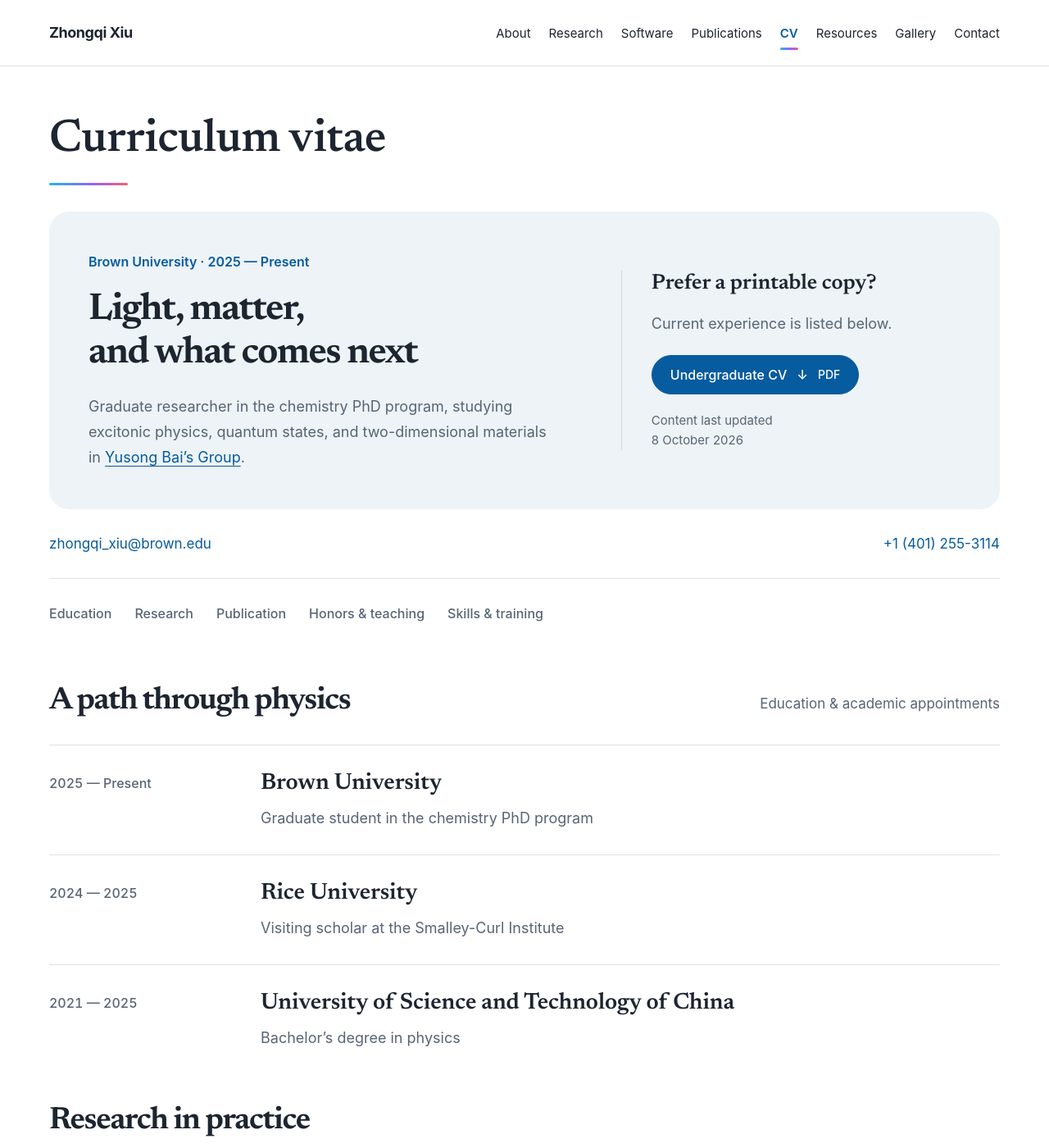
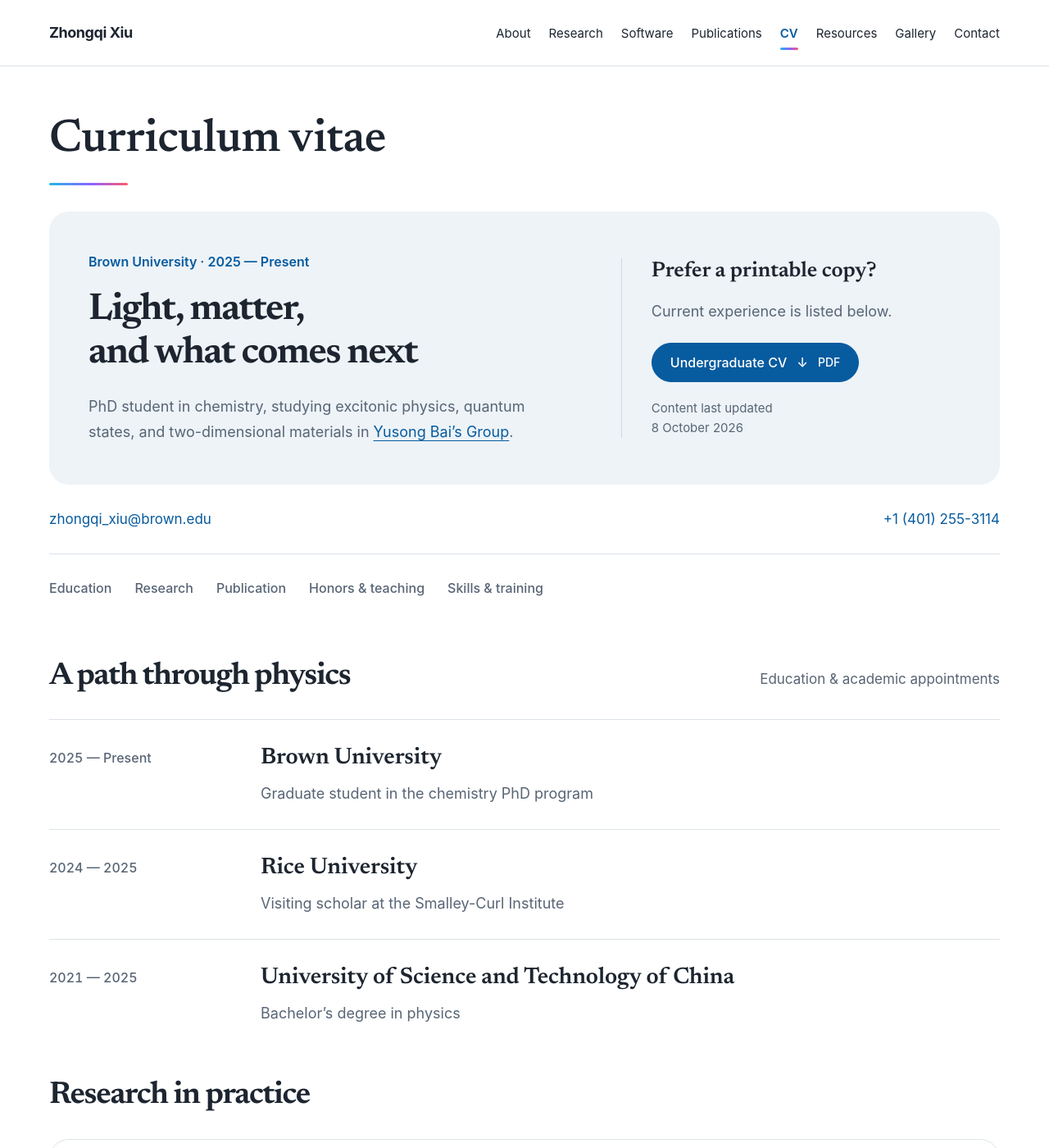
Before and after one commit to k-telux/k-telux.github.io, a Jekyll site: the page built from _pages/cv.md, in a window 1280 px wide and 1400 px high. Shown: the whole window at 82% size. Built offline with Jekyll 4.4.1, drawn with Linux system fonts in a browser that asks for light colours.

Commit message:
Even line breaks: balance short blocks that would end on a word or two; CV intro fits two lines
Co-Authored-By: Claude Opus 5.5 <noreply@anthropic.com>

```diff
--- a/_layouts/editorial.html
+++ b/_layouts/editorial.html
@@ -16,11 +16,11 @@
 
   <link rel="stylesheet" href="/assets/horizon/horizon-updates.css?v=motion-3">
   <link rel="stylesheet" href="/assets/horizon/horizon-motion.css?v=identity-4">
-  <link rel="stylesheet" href="/assets/horizon/identity.css?v=identity-2">
-  {% if page.permalink == '/cv/' %}<link rel="stylesheet" href="/assets/horizon/horizon-cv.css">{% endif %}
+  <link rel="stylesheet" href="/assets/horizon/identity.css?v=even-1">
+  {% if page.permalink == '/cv/' %}<link rel="stylesheet" href="/assets/horizon/horizon-cv.css?v=even-1">{% endif %}
   <script src="/assets/horizon/horizon-navigation.js?v=nav-4"></script>
   <script type="speculationrules">{"prefetch":[{"where":{"selector_matches":".nav-links a, .brand-home"},"eagerness":"eager"}],"prerender":[{"where":{"selector_matches":".nav-links a, .brand-home"},"eagerness":"moderate"}]}</script>
-  <script src="/assets/horizon/site.js?v=identity-1" defer></script>
+  <script src="/assets/horizon/site.js?v=even-3" defer></script>
   <script src="/assets/horizon/horizon-motion.js?v=identity-1" defer></script>
 </head>
 <body class="design--horizon" data-page="{{ page.permalink }}">
--- a/_pages/cv.md
+++ b/_pages/cv.md
@@ -13,7 +13,7 @@ redirect_from:
     <div class="cv-focus-copy">
       <p class="cv-kicker">Brown University · 2025 — Present</p>
       <h2 id="cv-current-heading">Light, matter,<br> and what comes next</h2>
-      <p>Graduate researcher in the chemistry PhD program, studying excitonic physics, quantum states, and two-dimensional materials in <a href="https://www.yusongbai.org/">Yusong Bai’s Group</a>.</p>
+      <p>PhD student in chemistry, studying excitonic physics, quantum states, and two-dimensional materials in <a href="https://www.yusongbai.org/">Yusong Bai’s Group</a>.</p>
     </div>
     <div class="cv-download">
       <h3>Prefer a printable copy?</h3>
--- a/assets/horizon/horizon-cv.css
+++ b/assets/horizon/horizon-cv.css
@@ -8,7 +8,7 @@
 .horizon-cv [id] { scroll-margin-top: 0; }
 .cv-focus { display: grid; grid-template-columns: 1.4fr 1fr; gap: 70px; align-items: center; background: #edf3f7; padding: 48px; border-radius: var(--radius); }
 .cv-focus h2 { font-size: 46px; margin: 0 0 24px; }
-.cv-focus-copy > p:last-child { margin: 0; max-width: 570px; color: var(--muted); }
+.cv-focus-copy > p:last-child { margin: 0; max-width: 600px; color: var(--muted); }
 .cv-focus-copy a { color: var(--accent); }
 .horizon-cv .cv-kicker { font-size: 16px; font-weight: 600; margin: 0 0 18px; color: var(--accent); }
 .cv-download { padding-left: 36px; border-left: 1px solid #cbd9e4; }
@@ -90,6 +90,7 @@
   .cv-download .button { padding-inline: 16px; }
   .cv-recognition, .cv-toolkit { gap: 36px; }
 }
+@media (max-width: 900px) { .cv-focus h2 br { display: none; } }
 @media (max-width: 760px) {
   .horizon-cv { --cv-gap: 48px; }
   .horizon-cv h2 { font-size: 32px; }
--- a/assets/horizon/identity.css
+++ b/assets/horizon/identity.css
@@ -56,3 +56,7 @@ h3 { font-weight: 600; letter-spacing: -.004em; }
       radial-gradient(760px 320px at 78% 0%, rgba(255, 90, 110, .06), transparent 70%); }
   .light-sweep { background-image: linear-gradient(100deg, var(--ink) 0 40%, var(--beam-cyan) 45%, var(--beam-violet) 50%, var(--beam-coral) 55%, var(--ink) 60% 100%); }
 }
+
+/* Even line breaks: no line is left holding a lone word or two */
+.design--horizon main :is(h1, h2, h3, h4, dt, dd, figcaption, label, blockquote) { text-wrap: balance; }
+.design--horizon main :is(p, li) { text-wrap: pretty; }
--- a/assets/horizon/site.js
+++ b/assets/horizon/site.js
@@ -156,3 +156,46 @@
     });
   }
 })();
+
+/* Even line breaks: a short block whose last line would hold only a word or two is balanced instead */
+(() => {
+  if (!CSS.supports('text-wrap', 'balance')) return;
+  const SEL = 'main :is(p, li, dd, figcaption, blockquote)';
+  const lineEnds = (el) => {
+    const range = document.createRange();
+    range.selectNodeContents(el);
+    const lines = [];
+    for (const rc of range.getClientRects()) {
+      if (!rc.width || !rc.height) continue;
+      // an inline element and its own text both report a box per line, so match against every line seen
+      const mid = rc.top + rc.height / 2, line = lines.find(l => Math.abs(l.mid - mid) < rc.height / 2);
+      if (line) line.right = Math.max(line.right, rc.right);
+      else lines.push({ mid, right: rc.right });
+    }
+    return lines.sort((a, b) => a.mid - b.mid);
+  };
+  const settle = () => {
+    const els = [...document.querySelectorAll(SEL)];
+    els.forEach(el => { if (el.dataset.even) { el.style.textWrap = ''; delete el.dataset.even; } });
+    const short = els.filter(el => {
+      if (!el.offsetParent || el.querySelector(':scope > :is(p, ul, ol, div, figure)')) return false;
+      const cs = getComputedStyle(el);
+      if (!/^(block|list-item)$/.test(cs.display) || cs.whiteSpace === 'nowrap') return false;
+      const lines = lineEnds(el);
+      if (lines.length < 2 || lines.length > 6) return false;
+      const box = el.getBoundingClientRect(), left = box.left + parseFloat(cs.paddingLeft) + parseFloat(cs.borderLeftWidth);
+      const width = el.clientWidth - parseFloat(cs.paddingLeft) - parseFloat(cs.paddingRight);
+      return (lines[lines.length - 1].right - left) < width * .4;
+    });
+    short.forEach(el => { el.style.textWrap = 'balance'; el.dataset.even = ''; });
+  };
+  let width = innerWidth, timer;
+  const run = () => document.fonts.ready.then(() => requestAnimationFrame(settle));
+  if (document.readyState === 'loading') document.addEventListener('DOMContentLoaded', run, { once: true }); else run();
+  // a closed <details> lays its text out only once it opens
+  document.addEventListener('toggle', event => { if (event.target.open) settle(); }, true);
+  addEventListener('resize', () => {
+    if (innerWidth === width) return;
+    width = innerWidth; clearTimeout(timer); timer = setTimeout(settle, 150);
+  });
+})();
```
